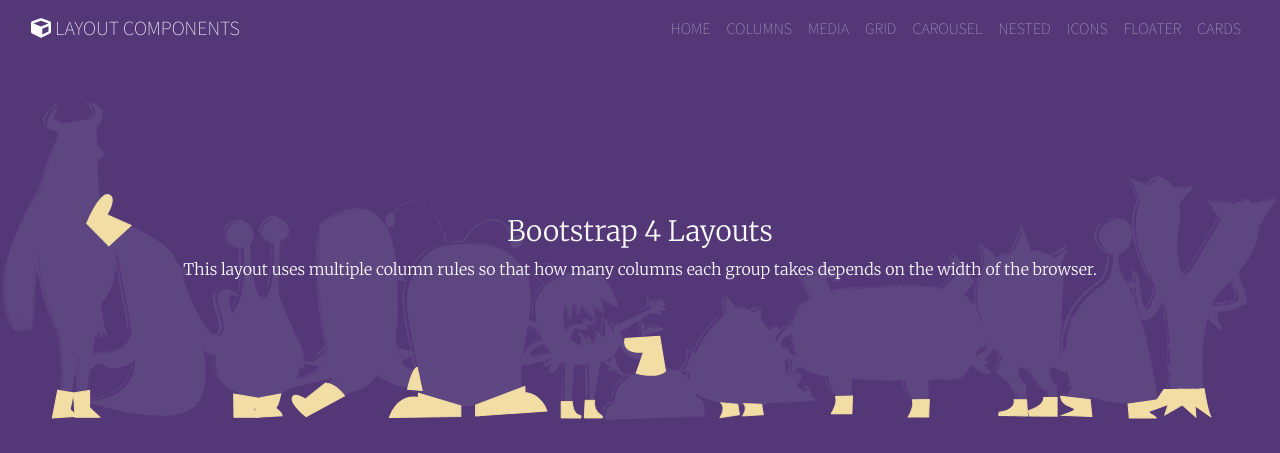
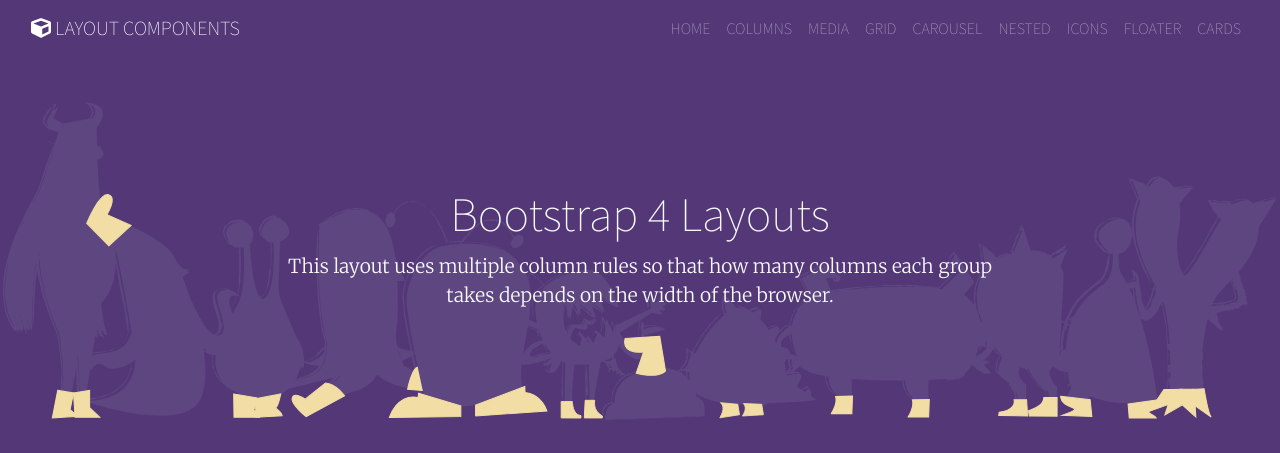
Before and after one commit to LinkedInLearning/bootstrap4-layouts-417642, a plain HTML site: page builds/index.html in a window 1280 px wide. Shown: the top 453 px of the page. Drawn offline with Linux system fonts and the light colour scheme.

Commit message:
using layout columns:

```diff
--- a/builds/css/style.css
+++ b/builds/css/style.css
@@ -67,6 +67,16 @@
   min-height: 50vh;
 }
 
+.site-header .page-section-title {
+  font-size: 3em;
+  font-family: var(--font-family-sans-serif);
+  font-weight: 200;
+}
+
+.site-header .page-section-text {
+  font-size: 1.2em;
+}
+
 .layout-social .layout-icon {
   font-size: 2em;
 }
--- a/builds/index.html
+++ b/builds/index.html
@@ -47,9 +47,14 @@
 
     <section class="layout-hero d-flex align-items-center text-light text-center">
       <div class="container">
-        <h3>Bootstrap 4 Layouts</h3>
-        <p>This layout uses multiple column rules so that how many columns each group takes depends on the width of the browser.
-        </p>
+        <div class="row justify-content-center">
+          <div class="col-11 col-sm-10 col-md-8">
+            <h3 class="page-section-title">Bootstrap 4 Layouts</h3>
+            <p class="page-section-text">This layout uses multiple column rules so that how many columns each group takes depends on the width of the
+              browser.
+            </p>
+          </div>
+        </div>
       </div>
     </section>
 
```
